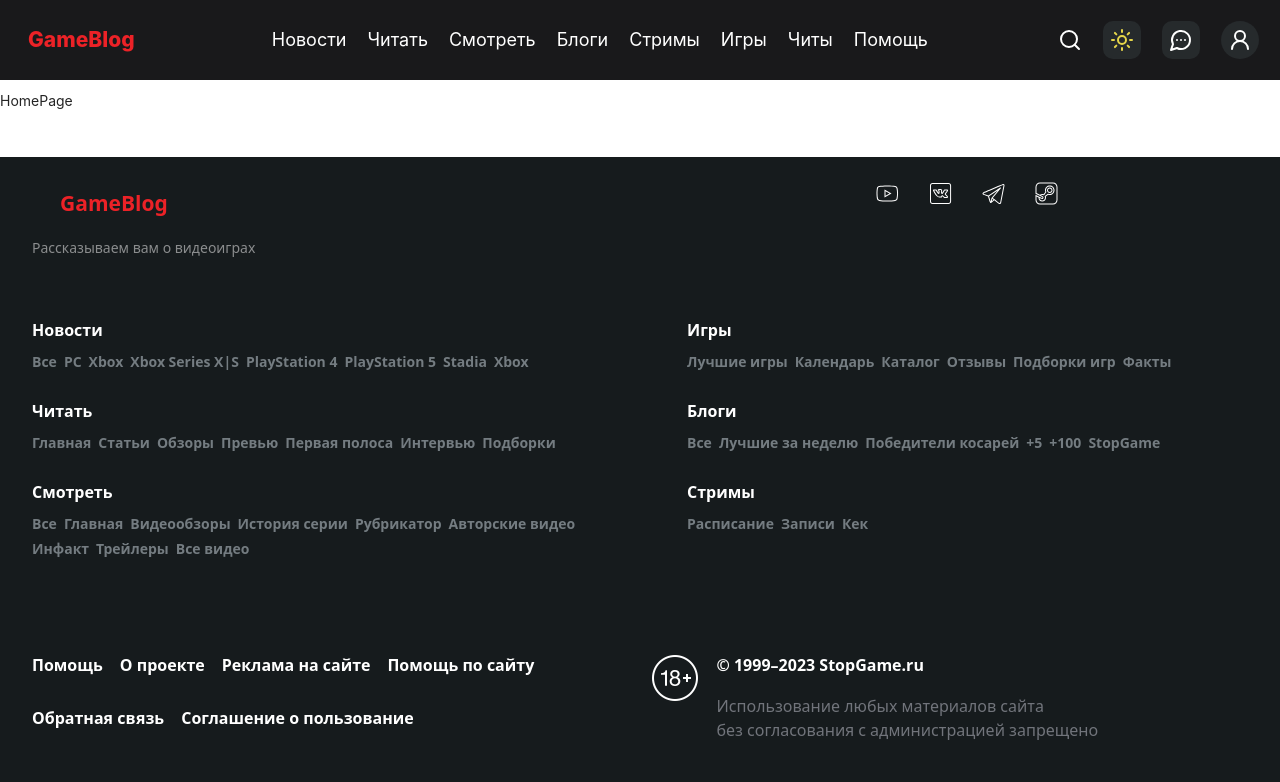
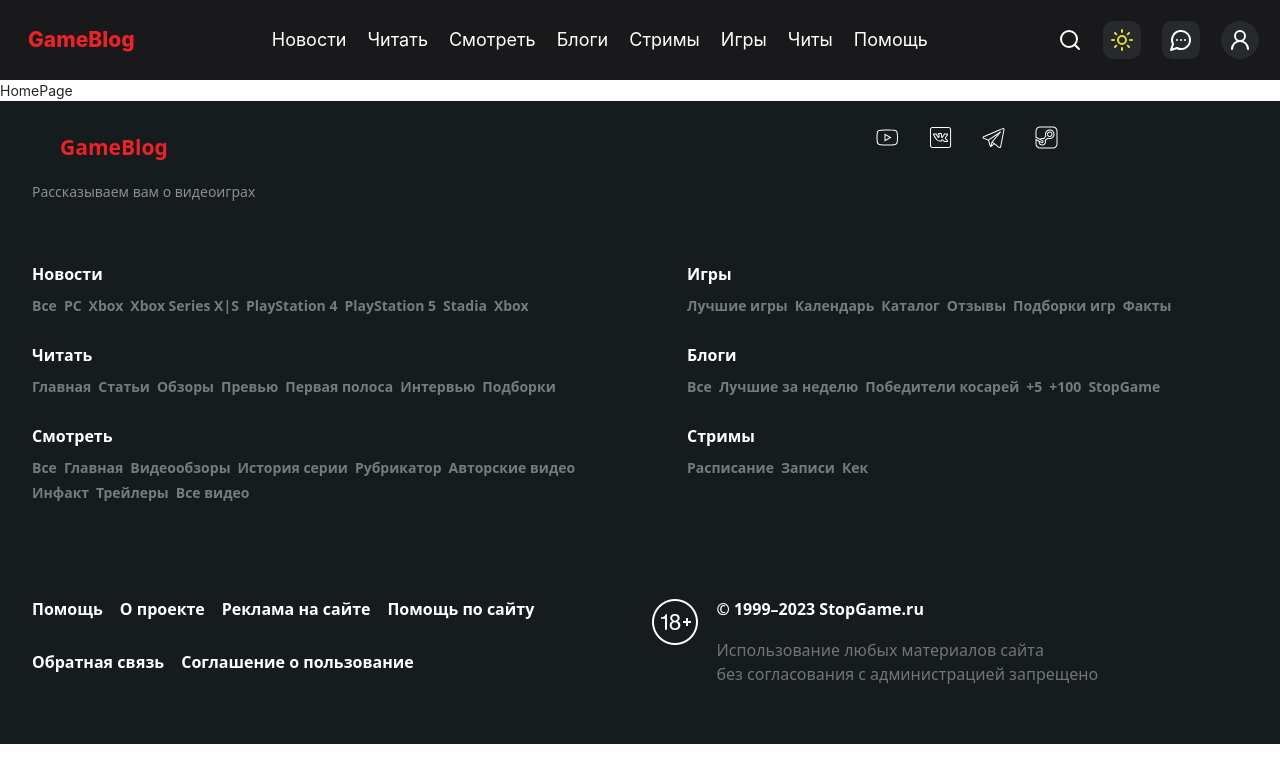
Before and after one commit to Lordpluha/GameBlog, a React (Vite) app in the folder client/: page / in a window 1280 px wide. Shown: the top 782 px of the page. Built offline with nearby package versions, Linux system fonts and the light colour scheme.

Commit message:
Fix postion of header and footer

```diff
--- a/client/src/pages/Layout.tsx
+++ b/client/src/pages/Layout.tsx
@@ -1,13 +1,13 @@
 import { Outlet } from 'react-router-dom'
 
+import { Header } from '@widgets/Header'
 import { Footer } from '@widgets/Footer'
-import { Header } from '@widgets/Header'
 
 const Layout = () => {
 	return (
 		<div className='layoutComponent'>
 			<Header />
-			<div className='container mt-[90px]'>
+			<div className='container'>
 				<Outlet />
 			</div>
 			<Footer />
--- a/client/src/widgets/Footer/ui/Footer.module.scss
+++ b/client/src/widgets/Footer/ui/Footer.module.scss
@@ -1,6 +1,5 @@
 footer {
-	@apply bg-[#161B1D] text-[--default-light-color] absolute bottom-0 w-full font-["Rubik"]
-	font-sans z-0;
+	@apply bg-[#161B1D] text-[--default-light-color] w-full font-["Rubik"] font-sans z-0;
 }
 
 .footer__information {
--- a/client/src/widgets/Header/ui/Header.module.scss
+++ b/client/src/widgets/Header/ui/Header.module.scss
@@ -1,5 +1,5 @@
 .header {
-	@apply w-full bg-[var(--default-dark-color)] items-center fixed flex h-[var(--header-height)] justify-center left-0 right-0 top-0 z-50;
+	@apply w-full bg-[var(--default-dark-color)] items-center sticky flex h-[var(--header-height)] justify-center left-0 right-0 top-0 z-50;
 }
 
 .headerLayout {
```
